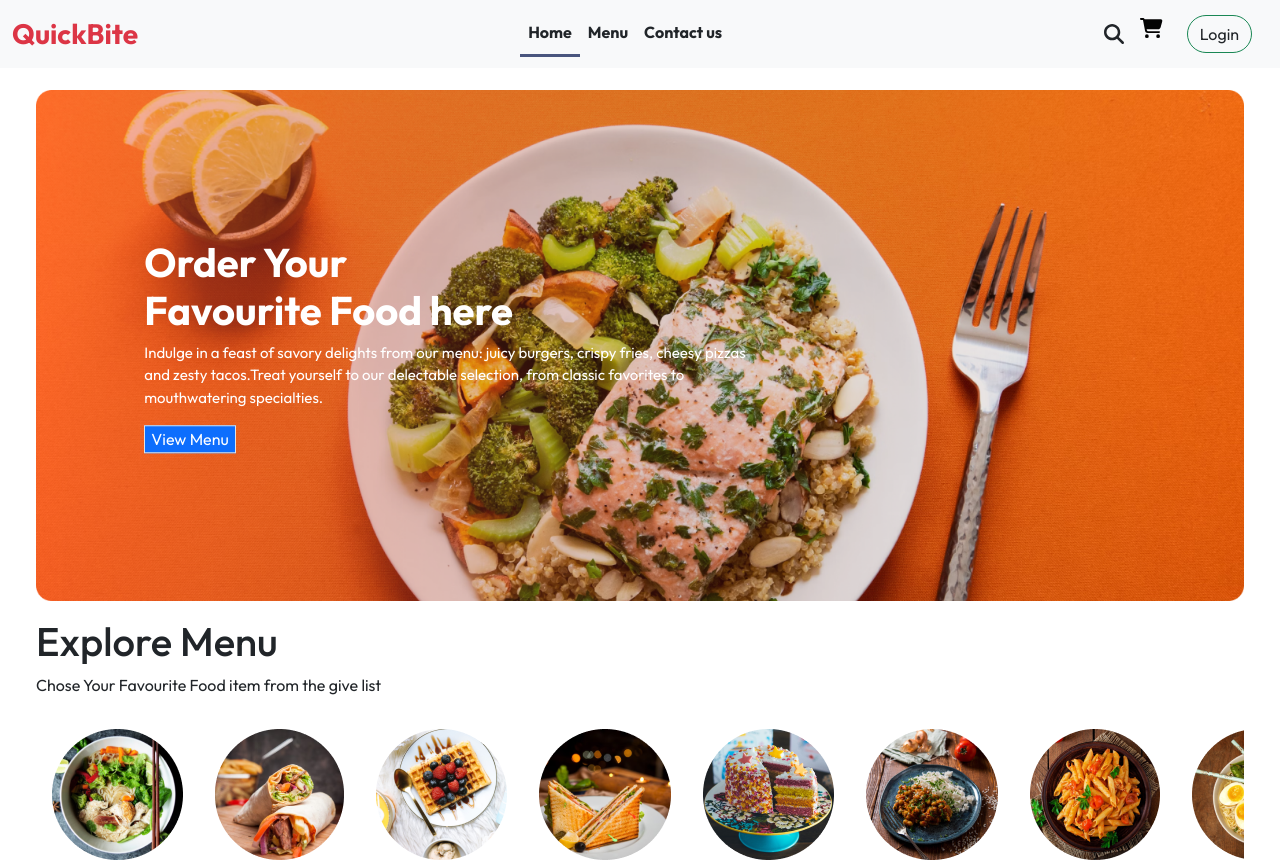
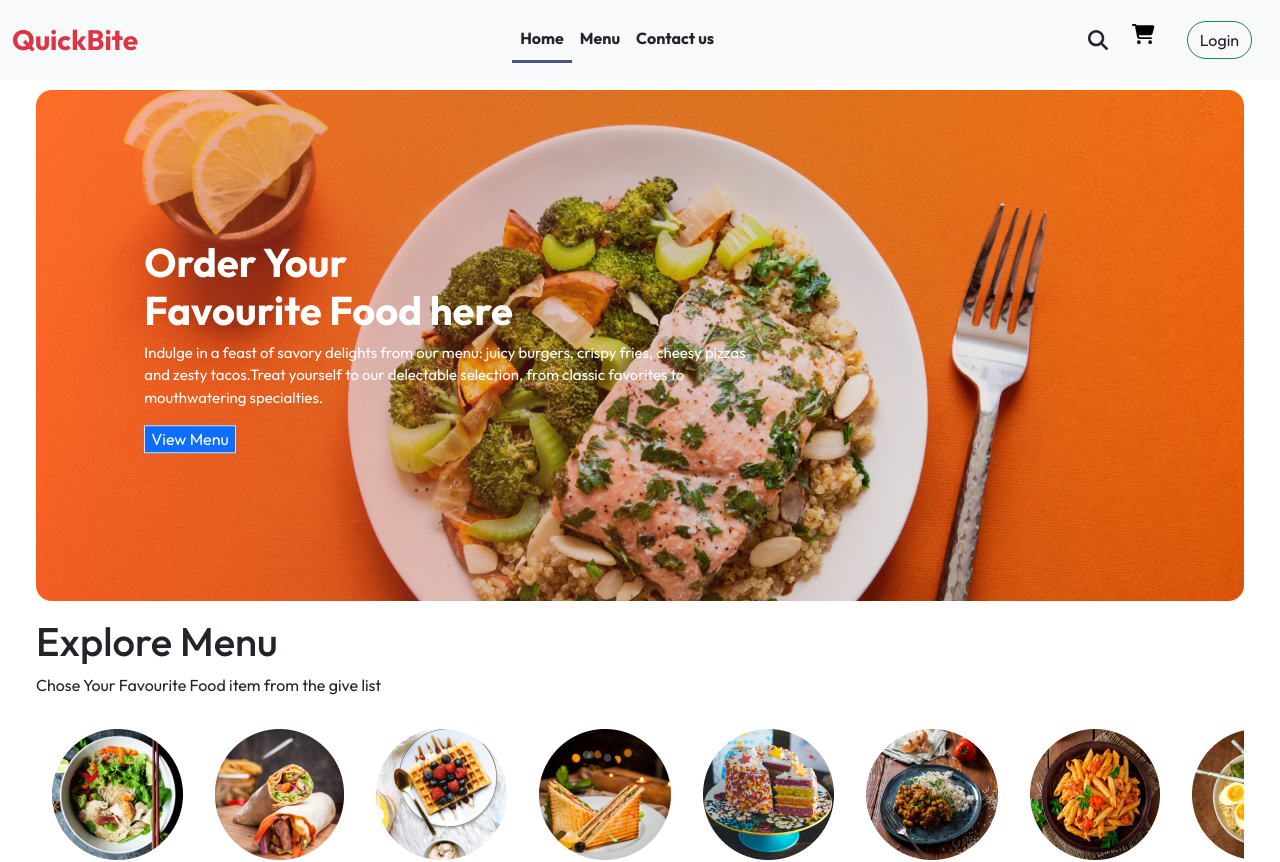
Before and after one commit to chikram/QickBite, a React (Create React App) app: page / in a window 1280 px wide. Shown: the top 862 px of the page. Built offline with nearby package versions, Linux system fonts and the light colour scheme.

Commit message:
Frontend Completed

```diff
--- a/src/components/Nav/NavBar.jsx
+++ b/src/components/Nav/NavBar.jsx
@@ -73,7 +73,7 @@ const NavBar = ({ setShowLogin }) => {
                 <FontAwesomeIcon
                   icon={faCartShopping}
                   size="lg"
-                  className="p-2"
+                  className="p-3"
                   style={{ color: "#030303" }}
                 />
               </Link>
```
